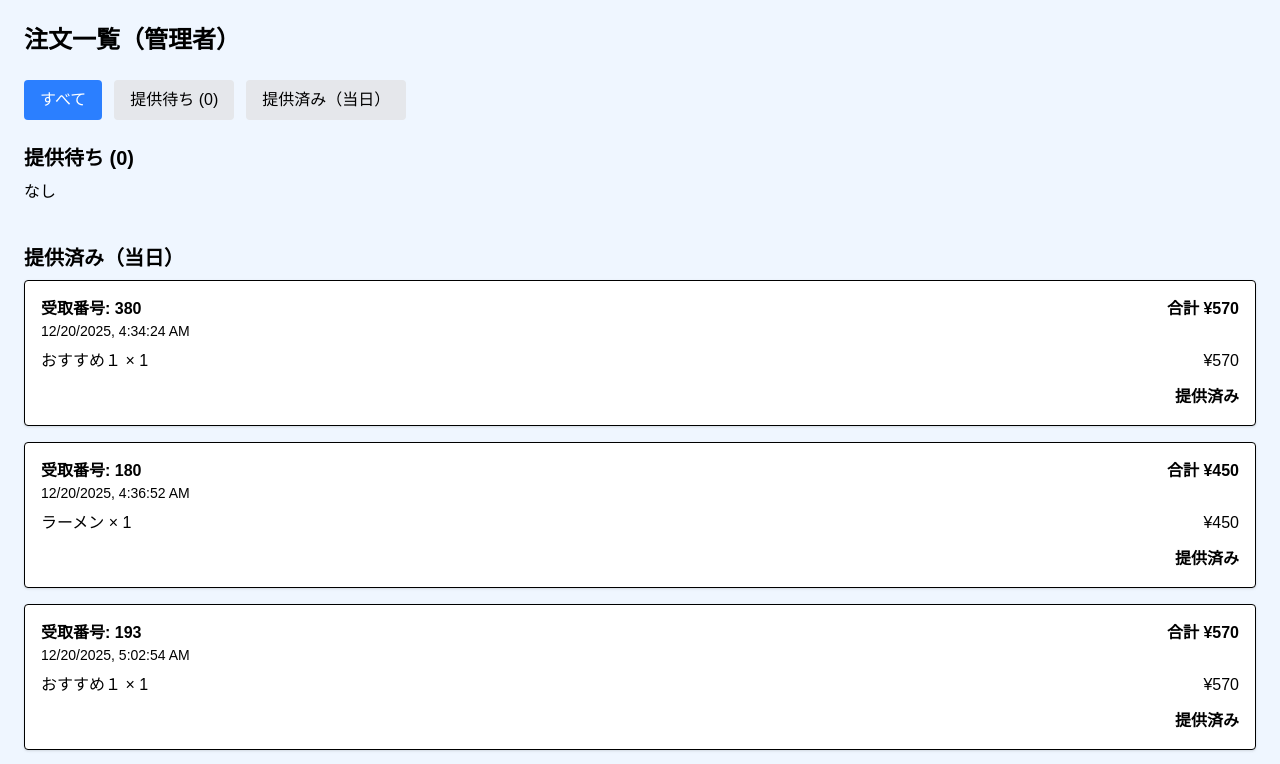
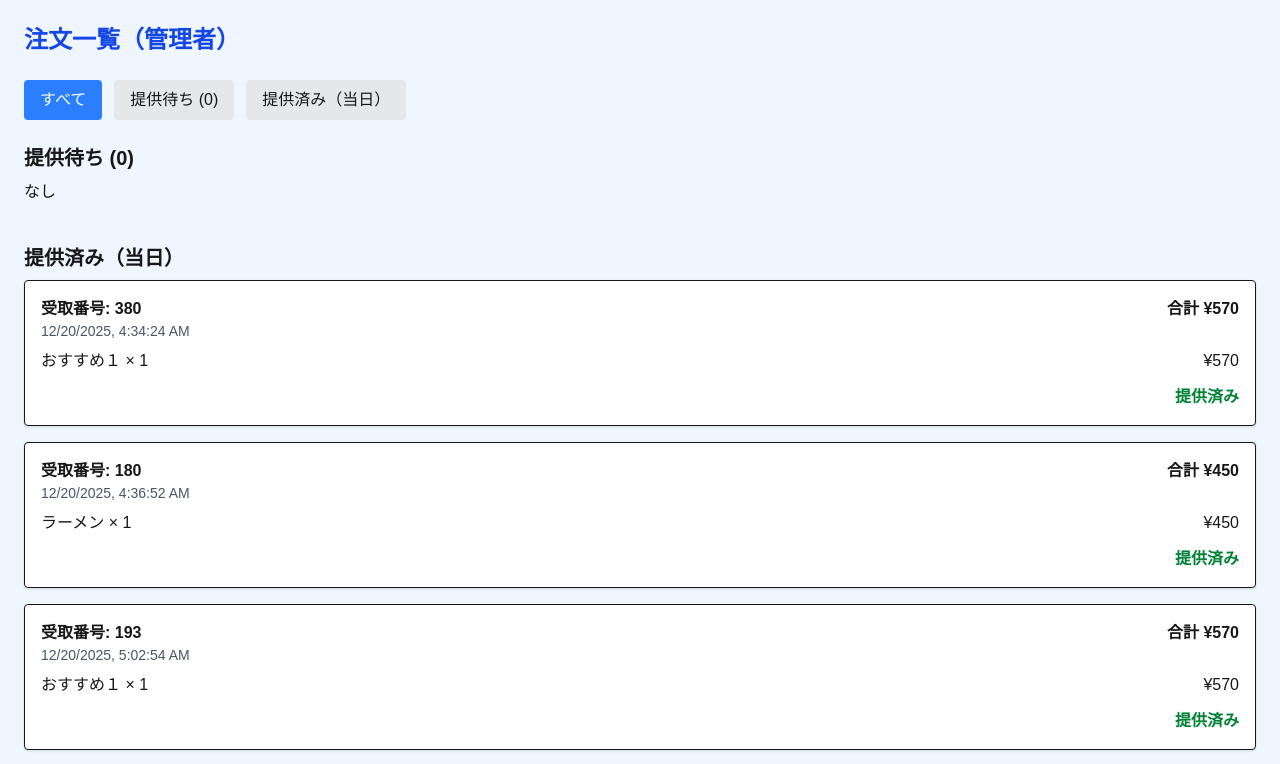
Before and after one commit to e1c23047-dotcom/testproject, a Next.js app: page /admin/orders in a window 1280 px wide. Shown: the top 764 px of the page. Built offline with nearby package versions, Linux system fonts and the light colour scheme; no server answers.

Commit message:
第2回フィードバックに基づいた修正

```diff
--- a/data/orders.json
+++ b/data/orders.json
@@ -578,5 +578,59 @@
     "createdAt": "2025-12-20T05:52:43.624Z",
     "completed": true,
     "served": true
+  },
+  {
+    "id": 1766297520960,
+    "pickupNumber": 917,
+    "cart": [
+      {
+        "id": "ramen",
+        "name": "ラーメン",
+        "price": 450,
+        "image": "/ramen.png",
+        "category": "noodle",
+        "quantity": 1
+      }
+    ],
+    "total": 450,
+    "createdAt": "2025-12-21T06:12:00.982Z",
+    "completed": true,
+    "served": true
+  },
+  {
+    "id": 1766297546694,
+    "pickupNumber": 943,
+    "cart": [
+      {
+        "id": "curry",
+        "name": "カレーライス",
+        "price": 400,
+        "image": "/curry.png",
+        "category": "rice",
+        "quantity": 1
+      }
+    ],
+    "total": 400,
+    "createdAt": "2025-12-21T06:12:26.720Z",
+    "completed": true,
+    "served": true
+  },
+  {
+    "id": 1766297567659,
+    "pickupNumber": 990,
+    "cart": [
+      {
+        "id": "udon",
+        "name": "うどん",
+        "price": 210,
+        "image": "/udon.png",
+        "category": "noodle",
+        "quantity": 1
+      }
+    ],
+    "total": 210,
+    "createdAt": "2025-12-21T06:12:47.682Z",
+    "completed": true,
+    "served": true
   }
 ]
--- a/src/app/admin/orders/page.js
+++ b/src/app/admin/orders/page.js
@@ -16,8 +16,10 @@ export default function AdminOrdersPage() {
         headers: { "Content-Type": "application/json" },
         body: JSON.stringify(update),
       });
+
       if (!res.ok) return;
 
+      // 即時UI反映
       setOrders((prev) =>
         prev.map((o) =>
           String(o.id) === String(id) ? { ...o, ...update } : o
@@ -43,6 +45,7 @@ export default function AdminOrdersPage() {
     es.onmessage = (e) => {
       try {
         const order = JSON.parse(e.data);
+        // 新規注文は一旦先頭に入るが、表示時に sort される
         setOrders((prev) => [order, ...prev]);
       } catch {}
     };
@@ -50,48 +53,81 @@ export default function AdminOrdersPage() {
     return () => es.close();
   }, []);
 
-  if (loading) return <p className="p-6 text-black">読み込み中...</p>;
+  if (loading) return <p className="p-6">読み込み中...</p>;
 
+  // ---------------- 当日の開始時刻 ----------------
   const startOfToday = new Date();
   startOfToday.setHours(0, 0, 0, 0);
 
-  const activeOrders = orders.filter((o) => !o.served);
-  const servedOrdersToday = orders.filter((o) => {
+  // ---------------- 表示用（昇順ソート済み） ----------------
+
+  // 提供待ち（served === false）
+  const activeOrders = orders
+    .filter((o) => !o.served)
+    .sort(
+      (a, b) => new Date(a.createdAt) - new Date(b.createdAt)
+    );
+
+  // 提供済み（当日分のみ）
+  const servedOrdersToday = orders
+    .filter((o) => {
       if (!o.served) return false;
-    return new Date(o.createdAt) >= startOfToday;
-  });
+      const createdAt = new Date(o.createdAt);
+      return createdAt >= startOfToday;
+    })
+    .sort(
+      (a, b) => new Date(a.createdAt) - new Date(b.createdAt)
+    );
 
+  // 提供待ち件数
   const activeCount = activeOrders.length;
 
   return (
-    <div className="p-6 bg-blue-50 min-h-screen text-black">
-      <h1 className="text-2xl font-bold mb-6">
+    <div className="p-6 bg-blue-50 min-h-screen">
+      <h1 className="text-2xl font-bold text-blue-700 mb-6">
         注文一覧（管理者）
       </h1>
 
-      {/* タブ */}
+      {/* ---------------- タブ ---------------- */}
       <div className="flex gap-3 mb-6">
-        {[
-          { key: "all", label: "すべて" },
-          { key: "active", label: `提供待ち (${activeCount})` },
-          { key: "served", label: "提供済み（当日）" },
-        ].map((t) => (
         <button
-            key={t.key}
-            onClick={() => setSelectedStatus(t.key)}
-            className={`px-4 py-2 rounded font-medium ${
-              selectedStatus === t.key
+          onClick={() => setSelectedStatus("all")}
+          className={`px-4 py-2 rounded ${
+            selectedStatus === "all"
               ? "bg-blue-500 text-white"
-                : "bg-gray-200 text-black"
+              : "bg-gray-200"
           }`}
         >
-            {t.label}
+          すべて
         </button>
-        ))}
+
+        <button
+          onClick={() => setSelectedStatus("active")}
+          className={`px-4 py-2 rounded ${
+            selectedStatus === "active"
+              ? "bg-blue-500 text-white"
+              : "bg-gray-200"
+          }`}
+        >
+          提供待ち ({activeCount})
+        </button>
+
+        <button
+          onClick={() => setSelectedStatus("served")}
+          className={`px-4 py-2 rounded ${
+            selectedStatus === "served"
+              ? "bg-blue-500 text-white"
+              : "bg-gray-200"
+          }`}
+        >
+          提供済み（当日）
+        </button>
       </div>
 
+      {/* ---------------- 表示切替 ---------------- */}
       {selectedStatus === "all" ? (
         <>
+          {/* 提供待ち */}
           <h2 className="text-xl font-bold mb-2">
             提供待ち ({activeCount})
           </h2>
@@ -99,8 +135,10 @@ export default function AdminOrdersPage() {
             list={activeOrders}
             onCookFinish={(id) => updateOrder(id, { completed: true })}
             onServeFinish={(id) => updateOrder(id, { served: true })}
+            disabled={false}
           />
 
+          {/* 提供済み（当日） */}
           <h2 className="text-xl font-bold mt-10 mb-2">
             提供済み（当日）
           </h2>
@@ -111,6 +149,7 @@ export default function AdminOrdersPage() {
           list={activeOrders}
           onCookFinish={(id) => updateOrder(id, { completed: true })}
           onServeFinish={(id) => updateOrder(id, { served: true })}
+          disabled={false}
         />
       ) : (
         <OrderList list={servedOrdersToday} disabled />
@@ -121,28 +160,22 @@ export default function AdminOrdersPage() {
 
 // ---------------- 注文リスト ----------------
 function OrderList({ list, onCookFinish, onServeFinish, disabled }) {
-  if (list.length === 0)
-    return <p className="text-black">なし</p>;
+  if (list.length === 0) return <p>なし</p>;
 
   return (
     <div className="space-y-4">
       {list.map((o) => (
-        <div
-          key={o.id}
-          className="p-4 rounded shadow border bg-white text-black"
-        >
+        <div key={o.id} className="p-4 rounded shadow border bg-white">
           <div className="flex justify-between">
             <div>
               <p className="font-bold">
                 受取番号: {o.pickupNumber}
               </p>
-              <p className="text-sm text-black">
+              <p className="text-sm text-gray-600">
                 {new Date(o.createdAt).toLocaleString()}
               </p>
             </div>
-            <p className="font-bold">
-              合計 ¥{o.total}
-            </p>
+            <p className="font-bold">合計 ¥{o.total}</p>
           </div>
 
           <div className="mt-2">
@@ -151,9 +184,7 @@ function OrderList({ list, onCookFinish, onServeFinish, disabled }) {
                 <span>
                   {i.name} × {i.quantity}
                 </span>
-                <span>
-                  ¥{i.price * i.quantity}
-                </span>
+                <span>¥{i.price * i.quantity}</span>
               </div>
             ))}
           </div>
@@ -181,7 +212,7 @@ function OrderList({ list, onCookFinish, onServeFinish, disabled }) {
           )}
 
           {disabled && (
-            <p className="mt-3 text-right font-bold text-black">
+            <p className="mt-3 text-right text-green-700 font-bold">
               提供済み
             </p>
           )}
--- a/src/app/cart/page.js
+++ b/src/app/cart/page.js
@@ -21,11 +21,11 @@ export default function CartPage() {
 
   return (
     <div className="p-6 bg-blue-50 min-h-screen">
-      <h1 className="text-xl font-bold mb-4 text-blue-700">カート</h1>
+      <h1 className="text-xl font-bold mb-4 text-black">カート</h1>
 
       {cart.length === 0 ? (
         <>
-          <p className="text-blue-700">カートは空です。</p>
+          <p className="text-black">カートは空です。</p>
 
           <div className="mt-4">
             <Link
@@ -44,13 +44,12 @@ export default function CartPage() {
               className="flex justify-between items-center bg-white p-3 rounded-lg shadow mb-2"
             >
               <div>
-                <p className="font-medium text-blue-800">{item.name}</p>
-                <p className="text-sm text-blue-600">
+                <p className="font-medium text-black">{item.name}</p>
+                <p className="text-sm text-gray-700">
                   ¥{item.price} × {item.quantity}
                 </p>
               </div>
 
-              {/* 数量操作（黒字） */}
               <div className="flex items-center gap-2">
                 <button
                   onClick={() => decreaseQuantity(item.id)}
@@ -58,7 +57,7 @@ export default function CartPage() {
                 >
                   -
                 </button>
-                <span className="px-4 py-1 border-t border-b border-blue-200 text-black">
+                <span className="px-4 py-1 border-t border-b border-gray-300 text-black">
                   {item.quantity}
                 </span>
                 <button
@@ -69,7 +68,7 @@ export default function CartPage() {
                 </button>
                 <button
                   onClick={() => removeFromCart(item.id)}
-                  className="text-blue-600 ml-2 hover:underline"
+                  className="text-black ml-2 hover:underline"
                 >
                   削除
                 </button>
@@ -77,7 +76,7 @@ export default function CartPage() {
             </div>
           ))}
 
-          <p className="font-bold text-lg mt-4 text-blue-800">
+          <p className="font-bold text-lg mt-4 text-black">
             合計：¥{total}
           </p>
 
--- a/src/app/thanks/page.js
+++ b/src/app/thanks/page.js
@@ -16,7 +16,7 @@ export default function ThanksPage() {
       {pickupNumber ? (
         <p className="mb-4 text-lg text-[#3c4f76]">
           受け取り番号:{" "}
-          <span className="font-bold text-[#3da9fc]">
+          <span className="font-bold text-[#2563eb] text-xl bg-white px-3 py-1 rounded-md shadow">
             {pickupNumber}
           </span>
         </p>
```
Also changed, not shown: src/app/page.js (+26 -22 lines). Lines whose indentation alone changed are shown as unchanged.
